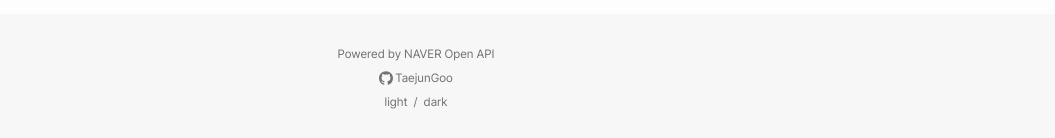
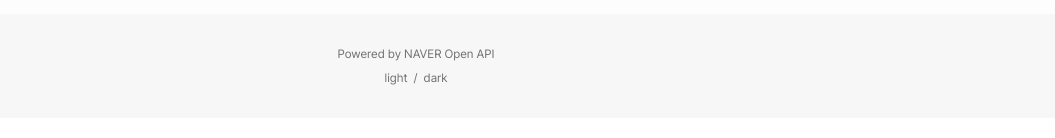
Before and after one commit to TaejunGoo/naver-store-intersect-finder, a Next.js app: page / in a window 1280 px wide. Shown: the part 814-952 px from the top of the page, without its empty margins (224-1279 px from the left). Built offline with nearby package versions, Linux system fonts and the light colour scheme.

Commit message:
Remove smooth scrolling and comment out GitHub link
Deleted smooth scrolling CSS for users without reduced motion preference. Commented out the GitHub profile link in the footer component, possibly for design or privacy reasons.

```diff
--- a/app/globals.css
+++ b/app/globals.css
@@ -181,10 +181,3 @@
 .fade-in {
   animation: fade-in 0.3s ease-out;
 }
-
-/* Smooth scrolling */
-@media (prefers-reduced-motion: no-preference) {
-  html {
-    scroll-behavior: smooth;
-  }
-}
--- a/components/footer.tsx
+++ b/components/footer.tsx
@@ -19,7 +19,7 @@ export const Footer = () => {
             >
               Powered by NAVER Open API
             </a>
-            <a
+            {/* <a
               href='https://github.com/TaejunGoo'
               target='_blank'
               rel='noopener noreferrer'
@@ -27,7 +27,7 @@ export const Footer = () => {
             >
               <SiGithub className='h-3.5 w-3.5' />
               <span>TaejunGoo</span>
-            </a>
+            </a> */}
             <ThemeToggle />
           </div>
         </div>
```
